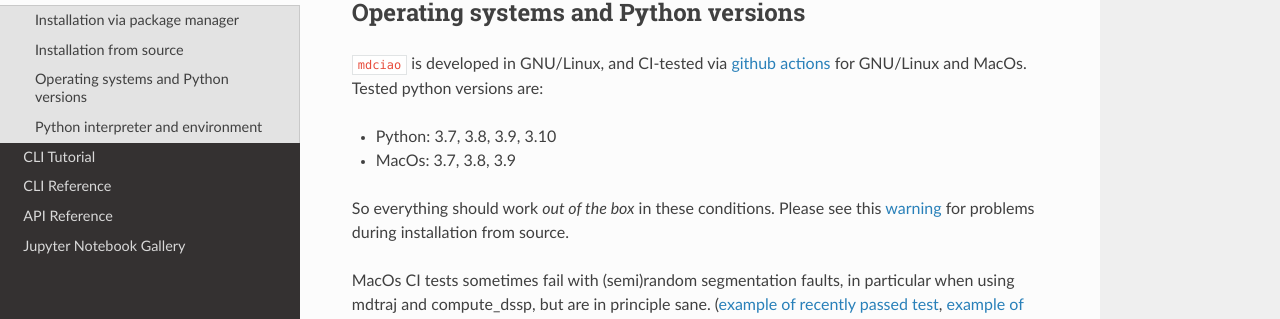
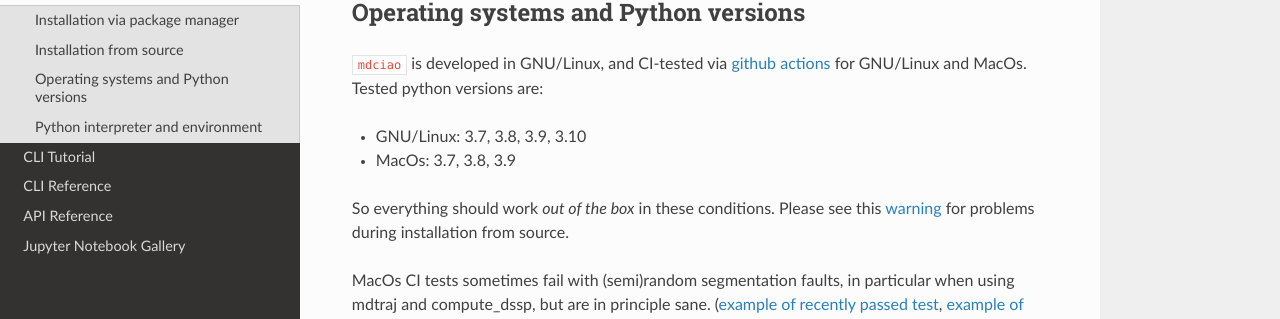
Before and after one commit to gph82/mdciao, a Sphinx documentation site: the page built from doc/installation.rst, in a window 1280 px wide and 900 px high, scrolled down 1749 px. Shown: the part 131-450 px from the top of the window. Built offline with Sphinx 7.4.7 and the Read the Docs theme 2.0.0, drawn with Linux system fonts in a browser that asks for light colours; pages that are not in the unit, such as notebooks, are missing from menus.

Commit message:
[readme] minor

```diff
--- a/README.rst
+++ b/README.rst
@@ -70,10 +70,10 @@ System Requirements
 ===================
 ``mdciao`` is developed in GNU/Linux, and CI-tested via `github actions <https://github.com/gph82/mdciao/actions?query=workflow%3A%22Python+package%22>`_ for GNU/Linux and MacOs. Tested python versions are:
 
-* Python: 3.7, 3.8, 3.9, 3.10
+* GNU/Linux: 3.7, 3.8, 3.9, 3.10
 * MacOs: 3.7, 3.8, 3.9
 
-So everything should work *out of the box* in these conditions. Please see this warning_ for problems during installation from source.
+So everything should work *out of the box* in these conditions.
 
 Authors
 =======
--- a/doc/installation.rst
+++ b/doc/installation.rst
@@ -74,7 +74,7 @@ Operating systems and Python versions
 -------------------------------------
 ``mdciao`` is developed in GNU/Linux, and CI-tested via `github actions <https://github.com/gph82/mdciao/actions?query=workflow%3A%22Python+package%22>`_ for GNU/Linux and MacOs. Tested python versions are:
 
-* Python: 3.7, 3.8, 3.9, 3.10
+* GNU/Linux: 3.7, 3.8, 3.9, 3.10
 * MacOs: 3.7, 3.8, 3.9
 
 So everything should work *out of the box* in these conditions. Please see this warning_ for problems during installation from source.
```
